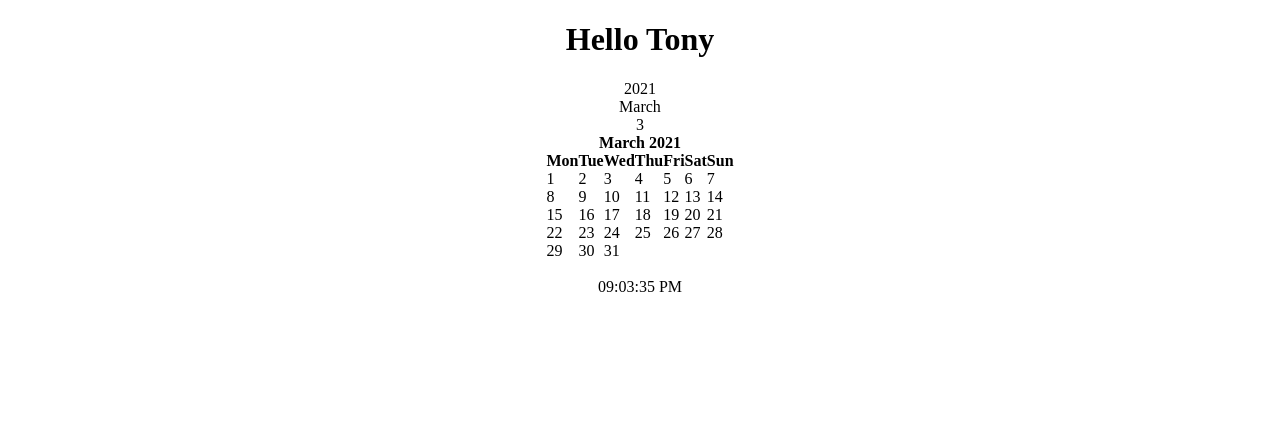
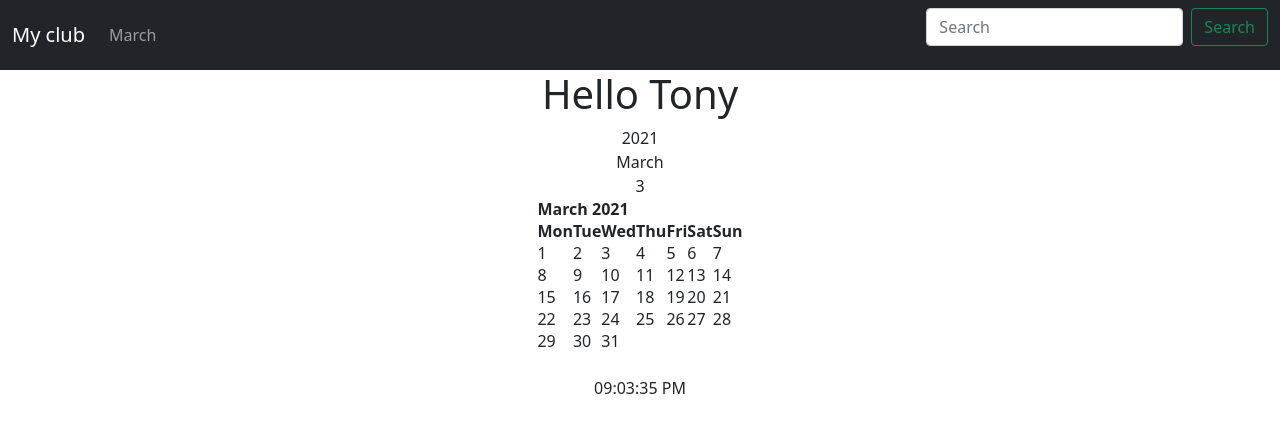
Before and after one commit to amber15026/djangoWednesdays, a Django app: page /2021/March/ in a window 1280 px wide. Shown: the top 433 px of the page. Run offline with Django 4.2, Linux system fonts and the light colour scheme.

Commit message:
added navbar

```diff
--- /dev/null
+++ b/djangoWednesdays/events/templates/base.html
@@ -0,0 +1,34 @@
+<html lang="en">
+  <head>
+    <!-- Required meta tags -->
+    <meta charset="utf-8">
+    <meta name="viewport" content="width=device-width, initial-scale=1">
+
+    <!-- Bootstrap CSS -->
+    <link href="https://cdn.jsdelivr.net/npm/bootstrap@5.1.3/dist/css/bootstrap.min.css" rel="stylesheet" integrity="sha384-1BmE4kWBq78iYhFldvKuhfTAU6auU8tT94WrHftjDbrCEXSU1oBoqyl2QvZ6jIW3" crossorigin="anonymous">
+
+    <title>
+        {% block title %}
+        {% endblock %}
+    </title>
+  </head>
+
+  <body>
+    {% include 'navbar.html' %}
+
+
+
+    {% block content %}
+    {% endblock %}
+    <!-- Optional JavaScript; choose one of the two! -->
+
+    <!-- Option 1: Bootstrap Bundle with Popper -->
+    <script src="https://cdn.jsdelivr.net/npm/bootstrap@5.1.3/dist/js/bootstrap.bundle.min.js" integrity="sha384-ka7Sk0Gln4gmtz2MlQnikT1wXgYsOg+OMhuP+IlRH9sENBO0LRn5q+8nbTov4+1p" crossorigin="anonymous"></script>
+
+    <!-- Option 2: Separate Popper and Bootstrap JS -->
+    <!--
+    <script src="https://cdn.jsdelivr.net/npm/@popperjs/core@2.10.2/dist/umd/popper.min.js" integrity="sha384-7+zCNj/IqJ95wo16oMtfsKbZ9ccEh31eOz1HGyDuCQ6wgnyJNSYdrPa03rtR1zdB" crossorigin="anonymous"></script>
+    <script src="https://cdn.jsdelivr.net/npm/bootstrap@5.1.3/dist/js/bootstrap.min.js" integrity="sha384-QJHtvGhmr9XOIpI6YVutG+2QOK9T+ZnN4kzFN1RtK3zEFEIsxhlmWl5/YESvpZ13" crossorigin="anonymous"></script>
+    -->
+  </body>
+</html>
--- a/djangoWednesdays/events/templates/home.html
+++ b/djangoWednesdays/events/templates/home.html
@@ -1,10 +1,10 @@
-<!DOCTYPE html>
-<html lang="en">
-<head>
-    <meta charset="UTF-8">
-    <title>Title</title>
-</head>
-<body>
+{% extends 'base.html' %}
+
+{% block title %}
+Home
+{% endblock %}
+
+{% block content %}
 <center>
     <h1>Hello {{ first_name }}</h1>
     {{ year }}
@@ -17,5 +17,4 @@
     <br>
     {{ time }}
 </center>
-</body>
-</html>
+{% endblock %}
--- /dev/null
+++ b/djangoWednesdays/events/templates/navbar.html
@@ -0,0 +1,19 @@
+<nav class="navbar navbar-expand-lg navbar-dark bg-dark">
+  <div class="container-fluid">
+    <a class="navbar-brand" href="{% url 'home' %}">My club</a>
+    <button class="navbar-toggler" type="button" data-bs-toggle="collapse" data-bs-target="#navbarSupportedContent" aria-controls="navbarSupportedContent" aria-expanded="false" aria-label="Toggle navigation">
+      <span class="navbar-toggler-icon"></span>
+    </button>
+    <div class="collapse navbar-collapse" id="navbarSupportedContent">
+      <ul class="navbar-nav me-auto mb-2 mb-lg-0">
+        <li class="nav-item">
+          <a class="nav-link" href="{% url 'home' '2021' 'March' %}">March</a>
+        </li>
+      </ul>
+      <form class="d-flex">
+        <input class="form-control me-2" type="search" placeholder="Search" aria-label="Search">
+        <button class="btn btn-outline-success" type="submit">Search</button>
+      </form>
+    </div>
+  </div>
+</nav>
--- a/djangoWednesdays/events/urls.py
+++ b/djangoWednesdays/events/urls.py
@@ -3,5 +3,6 @@ from django.urls import path
 from . import views
 
 urlpatterns = [
+    path('', views.home, name="home"),
     path('<int:year>/<str:month>/', views.home, name="home"),
 ]
--- a/djangoWednesdays/events/views.py
+++ b/djangoWednesdays/events/views.py
@@ -5,7 +5,7 @@ from datetime import datetime
 
 
 # Create your views here.
-def home(request, year, month):
+def home(request, year=datetime.now().year, month=datetime.now().strftime('%B')):
     name = "Tony"
     month = month.capitalize()
     month_number = int(list(calendar.month_name).index(month))
```
Lines whose indentation alone changed are shown as unchanged.
